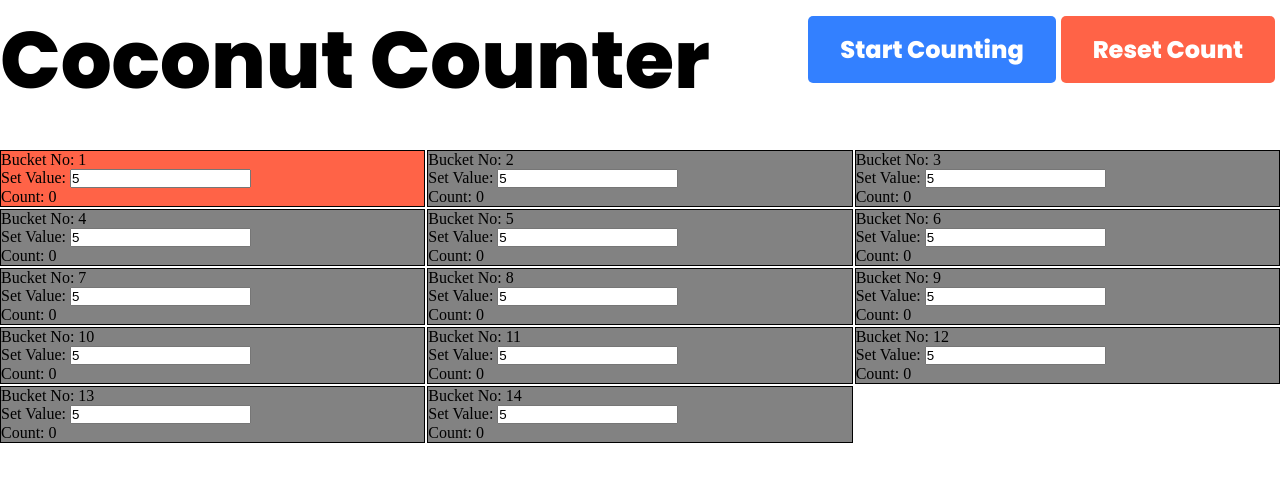
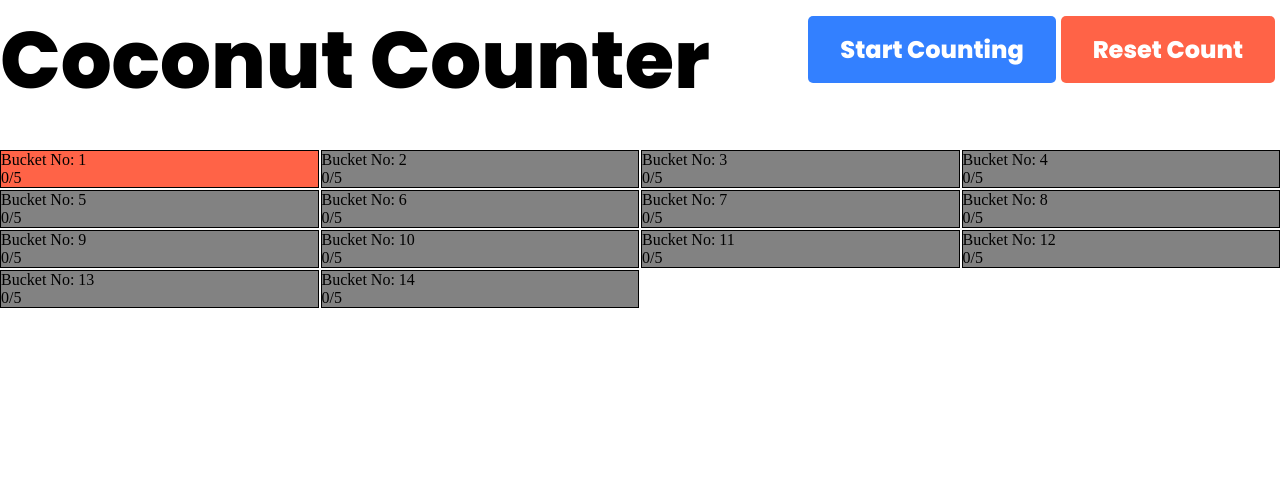
Before and after one commit to anjanavishvanath/coconut-counter, a React (Vite) app in the folder frontend/: page / in a window 1280 px wide. Shown: the top 482 px of the page. Built offline with nearby package versions, Linux system fonts and the light colour scheme.

Commit message:
minor updates

```diff
--- a/frontend/src/App.jsx
+++ b/frontend/src/App.jsx
@@ -43,14 +43,17 @@ export default function App() {
     const bucketElements = buckets.map(bucket => {
         return (
             <Bucket key={bucket.id} isFilled={bucket.count >= bucket.set_value ? "filled": ""} isActive={bucket.id === activeBucket+1 ? "active" : ""}>
+                <div>
                     <div>Bucket No: {bucket.id}</div>
-                <div>Set Value: <input
+                    <span>{bucket.count}</span>
+                    <span>/<input
                     value={bucket.set_value !== undefined ? bucket.set_value : "0"}
                     type='number'
+                    inputMode="numeric"
                     name="set_value"
                     onChange={(e) => handlePresetValueChange(e, bucket.id)}
-                    disabled={bucket.count >= bucket.set_value}/></div>
-                <div>Count: {bucket.count}</div>
+                    disabled={bucket.count >= bucket.set_value}/></span>
+                </div>
             </Bucket>
         )
     })
@@ -135,7 +138,7 @@ export default function App() {
                     <button onClick={resetCount} className='poppins-regular button reset'>Reset Count</button>
                 </nav>
             </header>
-
+            <div className='main-container'>
                 {streamStarted && (
                     <div className='video-feed-container'>
                         <div className='video-feed-overlay'>
@@ -157,5 +160,6 @@ export default function App() {
                     {bucketElements}
                 </div>
             </div>
+        </div>
     )
 }
--- a/frontend/src/index.css
+++ b/frontend/src/index.css
@@ -62,17 +62,24 @@ h1{
   background-color: #166dfe;
 }
 
-.video-feed-container{
-  width: 100%;
+.main-container{
   display: flex;
   justify-content: space-around;
+  align-items: stretch;
+  width: 100%;
+}
+
+.video-feed-container{
+  width: 40%;
+  display: flex;
+  flex-direction: column;
   align-items: center;
 }
 
 .bucket-container{
   width: 100%;
   display: grid;
-  grid-template-columns: repeat(3, 1fr);
+  grid-template-columns: repeat(4, 1fr);
   gap: 2px;
   margin-top: 20px;
 }
@@ -84,10 +91,6 @@ h1{
   background: #828282;
 }
 
-.bucket:hover{
-  background: #6b6b6b;
-}
-
 .filled{
   background: #00FA9A;
   color: #000;
@@ -97,3 +100,13 @@ h1{
   background: #FF6347;
   color: #000;
 }
+
+input {
+  all: unset;  /* Resets almost all default styles */
+}
+
+input:hover{
+  cursor: pointer;
+  background: #fff;
+  color: #000
+}
```
Lines whose indentation alone changed are shown as unchanged.
